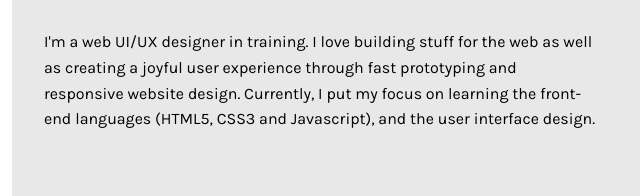
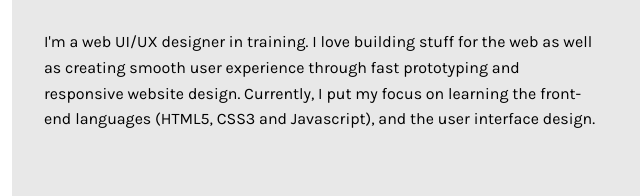
Before and after one commit to dzyue/portfolio-web, a website: page index.html in a window 1280 px wide. Shown: the part 383-579 px from the top of the page, 12-652 px from the left. Drawn offline with Linux system fonts and the light colour scheme.

Commit message:
update test

```diff
--- a/index.html
+++ b/index.html
@@ -60,7 +60,7 @@
         <div class="about-wrap">
           <div class="text-wrap">
           <h1 class="web-title">About</h1>
-          <p>I'm a web UI/UX designer in training. I love building stuff for the web as well as creating a joyful user experience through fast prototyping and responsive website design. Currently, I put my focus on learning the front-end languages (HTML5, CSS3 and Javascript), and the user interface design.
+          <p>I'm a web UI/UX designer in training. I love building stuff for the web as well as creating smooth user experience through fast prototyping and responsive website design. Currently, I put my focus on learning the front-end languages (HTML5, CSS3 and Javascript), and the user interface design.
 
           </p>
 
```
